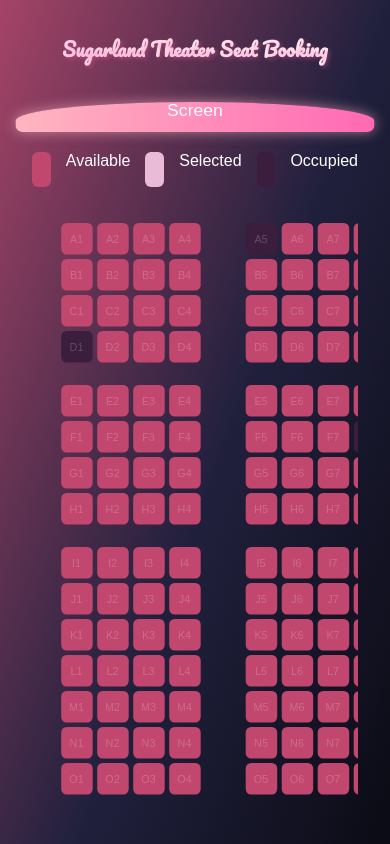
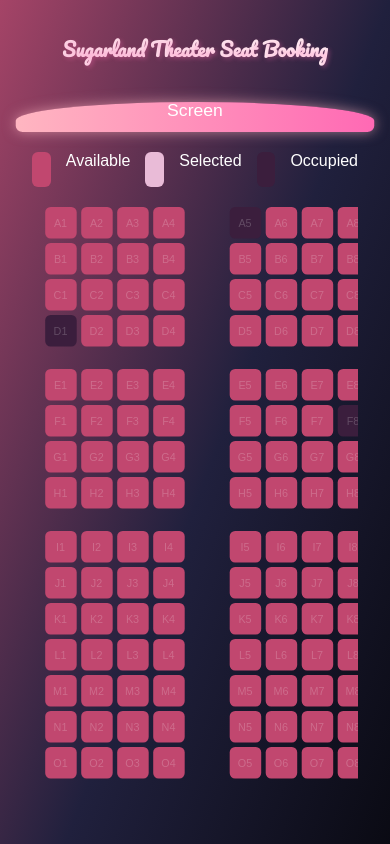
Before and after one commit to danahparis21/responsive-seat-selector, a plain HTML site: page index.html in a window 390 px wide. Shown: the top 844 px of the page. Drawn offline with Linux system fonts and the light colour scheme.

Commit message:
Removing bugs

```diff
--- a/style.css
+++ b/style.css
@@ -105,6 +105,13 @@ body {
   }
 }
 
+/* 🎯 iPad-specific adjustment: height gets smaller */
+@media (max-width: 900px) and (min-height: 1000px) {
+  .screen {
+    height: 20px;
+  }
+}
+
 .seat-container {
   display: flex;
   flex-direction: column;
@@ -162,15 +169,6 @@ body {
   cursor: pointer;
   transition: 0.3s;
   touch-action: manipulation;
-}
-
-/* 🔍 Zoomable wrapper */
-.zoomable-wrapper {
-  overflow: auto;
-  touch-action: none; /* disables browser gestures */
-  max-width: 100%;
-  max-height: 100vh;
-  padding: 1rem;
 }
 
 /* Responsive on smaller screens */
```
